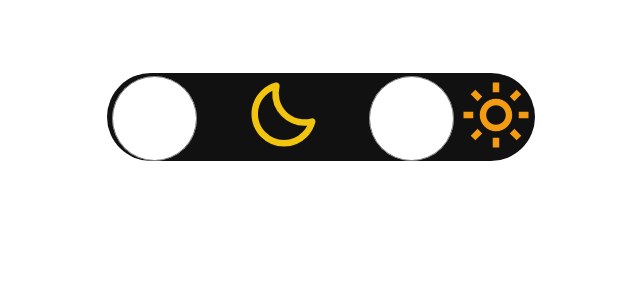
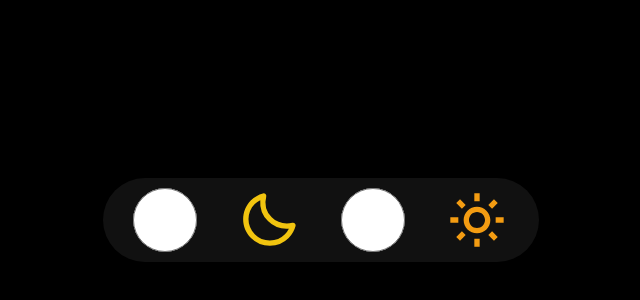
Before and after one commit to rdGxd/Theme-Switcher, a plain HTML site: page index.html in a window 1280 px wide. Shown: the part 180-480 px from the top of the page, without its empty margins (319-959 px from the left). Drawn offline with Linux system fonts and the light colour scheme.

Commit message:
Ajuste final

```diff
--- a/main.js
+++ b/main.js
@@ -2,16 +2,16 @@ const black = document.querySelector("#darkTheme");
 const white = document.querySelector("#lightTheme");
 const imgNoite = document.querySelector("#lua");
 const imgDia = document.querySelector("#sol");
-const body = document.querySelector("body");
+const main = document.querySelector("main");
 
 // Evento para escutar qual cor foi clicada
 black.addEventListener("click", noite);
 white.addEventListener("click", dia);
 
-// Coloca a cor black no background do body
+// Acrescentar a cor black no background do main
 function noite() {
-  // Coloca uma ID no body para escurecer
-  body.setAttribute("id", "black");
+  // Coloca uma ID no main para escurecer
+  main.setAttribute("id", "black");
 
   // Esconde a opção dark já que ela já foi escolhida
   black.classList.add("hidden");
@@ -26,10 +26,10 @@ function noite() {
   white.classList.remove("hidden");
 }
 
-// Coloca a cor white no background do body
+// Acrescentar a cor white no background do main
 function dia() {
-  // Coloca uma ID no body para clarear
-  body.setAttribute("id", "white");
+  // Coloca uma ID no main para clarear
+  main.setAttribute("id", "white");
 
   // Esconde a opção white já que ela já foi escolhida
   white.classList.add("hidden");
@@ -43,22 +43,3 @@ function dia() {
   // Mostra a opção do black
   black.classList.remove("hidden");
 }
-
-/*
-function noite() {
-  body.setAttribute("id", "black") body.style.backgroundColor = "#292c35";
-  black.style.display = "none";
-  imgNoite.style.display = "flex";
-  white.style.display = "flex";
-  imgDia.style.display = "none";
-  imgNoite.classList.remove("hidden")
-}
-
-function dia() {
-  body.setAttribute("id", "white") //body.style.backgroundColor = "#f1f1f1";
-  white.style.display = "none";
-  imgNoite.style.display = "none";
-  black.style.display = "flex";
-  imgDia.style.display = "flex";
-}
-*/
--- a/style.css
+++ b/style.css
@@ -1,4 +1,9 @@
 @charset "UTF-8";
+* {
+  margin: 0rem;
+  padding: 0rem;
+  box-sizing: border-box;
+}
 
 :root {
   --dark: #292c35;
@@ -7,29 +12,30 @@
 }
 
 main {
-  margin-top: 20%;
-  width: 100%;
-  height: 100%;
+  background-color: black;
   display: flex;
+  width: 100vw;
+  height: 100vh;
   justify-content: center;
+  align-items: center;
+  transition: all 1s ease-out;
 }
 
 div {
   display: flex;
-  justify-content: center;
   align-items: center;
   background-color: var(--label);
   border-radius: 3.68rem;
+  padding: 10px;
 }
 
-img {
-  width: 4.9rem;
-  height: 4.9rem;
-}
-
+img,
 input {
-  width: 5.3rem;
-  height: 5.3rem;
+  display: flex;
+  width: 4rem;
+  height: 4rem;
+  margin-left: 20px;
+  margin-right: 20px;
 }
 
 .hidden {
@@ -42,11 +48,3 @@ input {
 #white {
   background-color: var(--light);
 }
-
-#darkTheme {
-  margin-right: 2.93rem;
-}
-
-#lightTheme {
-  margin-left: 2.93rem;
-}
```
